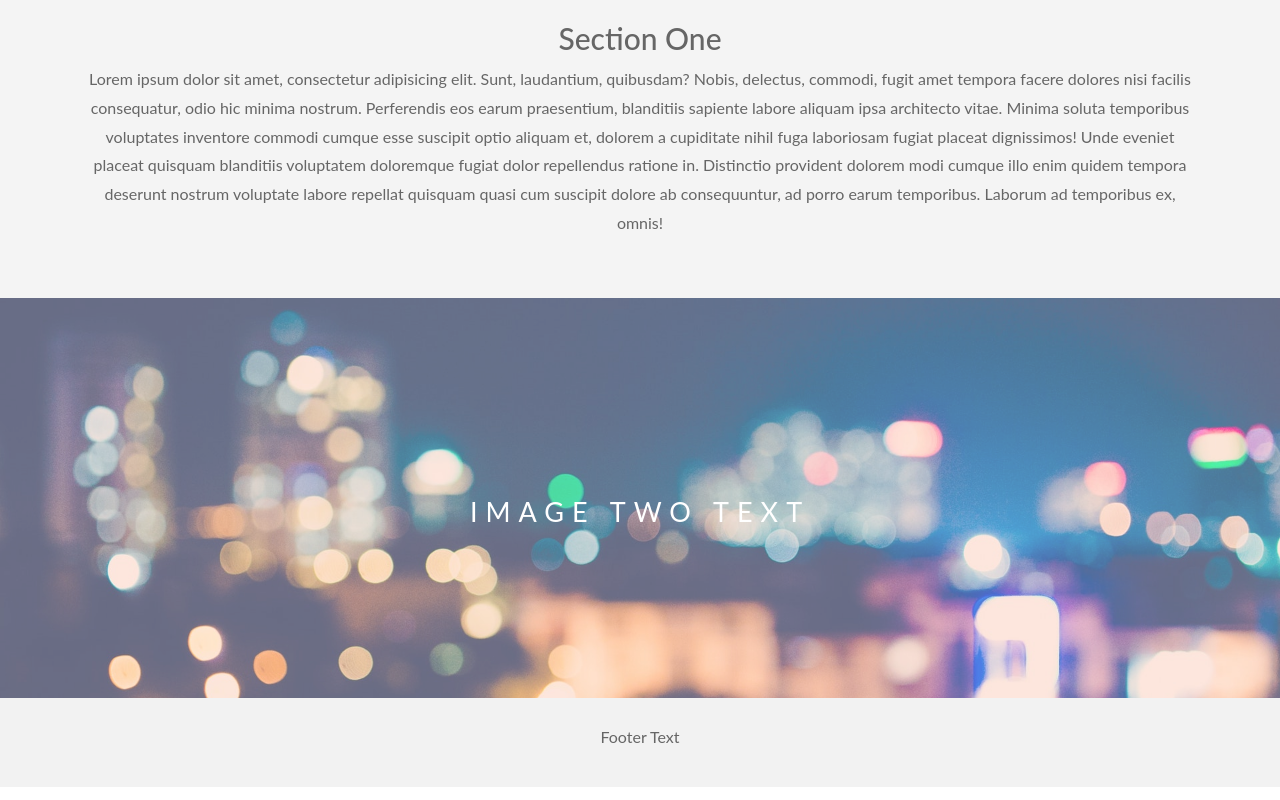
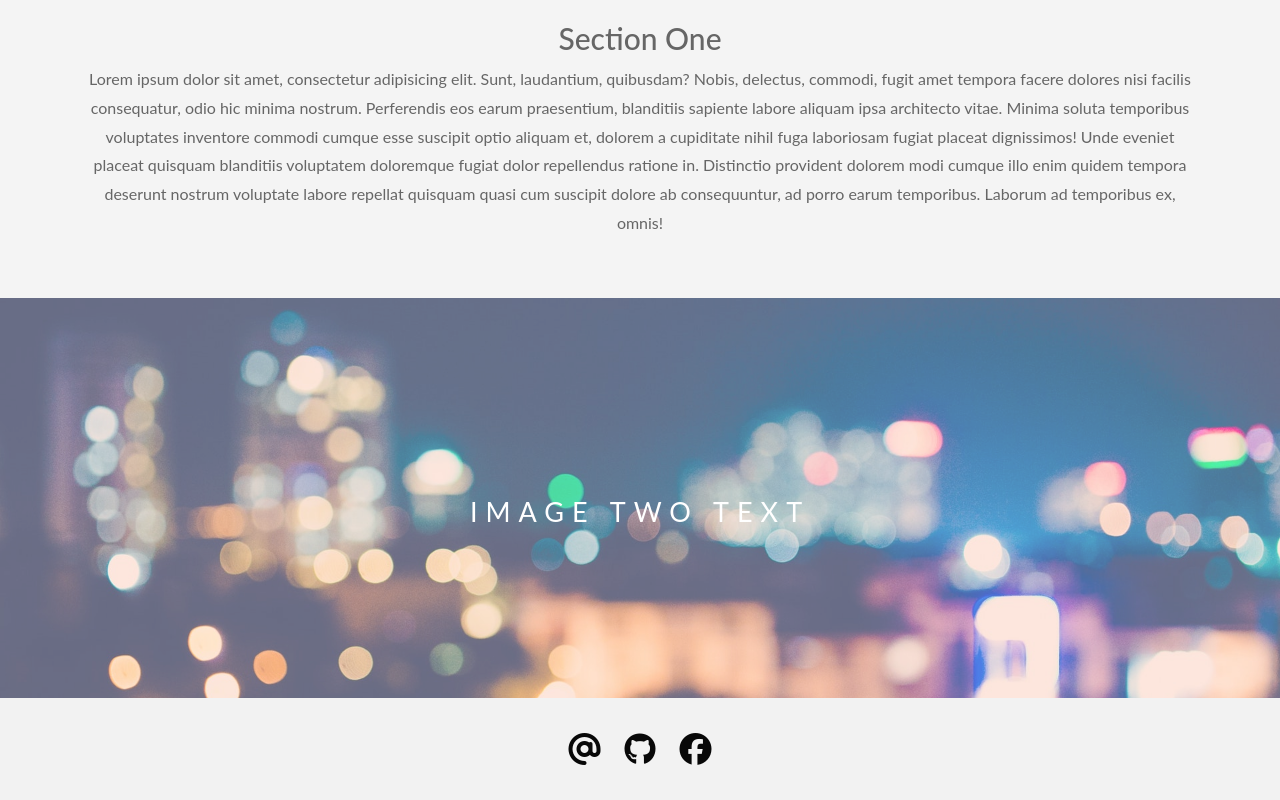
Before and after one commit to momszx/MyWebSite, a plain HTML site: page index.html in a window 1280 px wide. Shown: the part 900-1700 px from the top of the page. Drawn offline with Linux system fonts and the light colour scheme.

Commit message:
Social links added

```diff
--- a/css/Style.css
+++ b/css/Style.css
@@ -124,3 +124,8 @@ footer {
     background-color: #f2f2f2;
     padding: 25px;
 }
+.social-icon{
+    margin: 10px;
+    color: #080808;
+
+}
--- a/index.html
+++ b/index.html
@@ -9,6 +9,7 @@
   <link rel="stylesheet" type="text/css" href="js/TweenLite.min.js">
   <script src="js/jquery.min.js"></script>
   <script src="js/bootstrap.min.js"></script>
+  <script src="https://kit.fontawesome.com/43a8ef0496.js" crossorigin="anonymous"></script>
 </head>
 <body>
 
@@ -105,7 +106,9 @@
 </div><br><br>
 -->
 <footer class="container-fluid text-center">
-  <p>Footer Text</p>
+  <a class="fas fa-at fa-2x social-icon" href="mailto:donkomark@gmail.com" style="text-decoration: none;"></a>
+  <a class="fab fa-github fa-2x social-icon" href="https://github.com/momszx" style="text-decoration: none;"></a>
+  <a class="fab fa-facebook fa-2x social-icon" href="https://www.facebook.com/donkomark/" style="text-decoration: none;"></a>
 </footer>
 
 <script src="js/TweenLite.min.js"></script>
```
